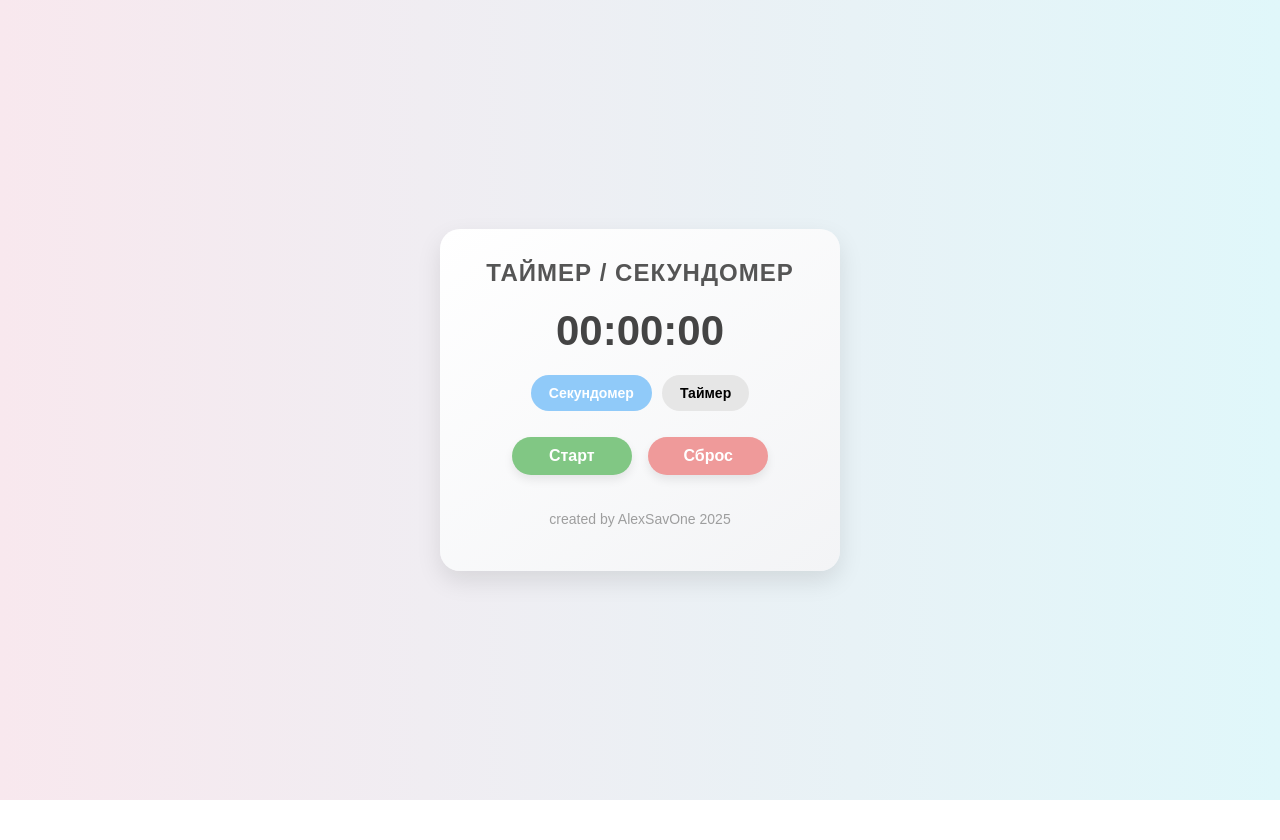
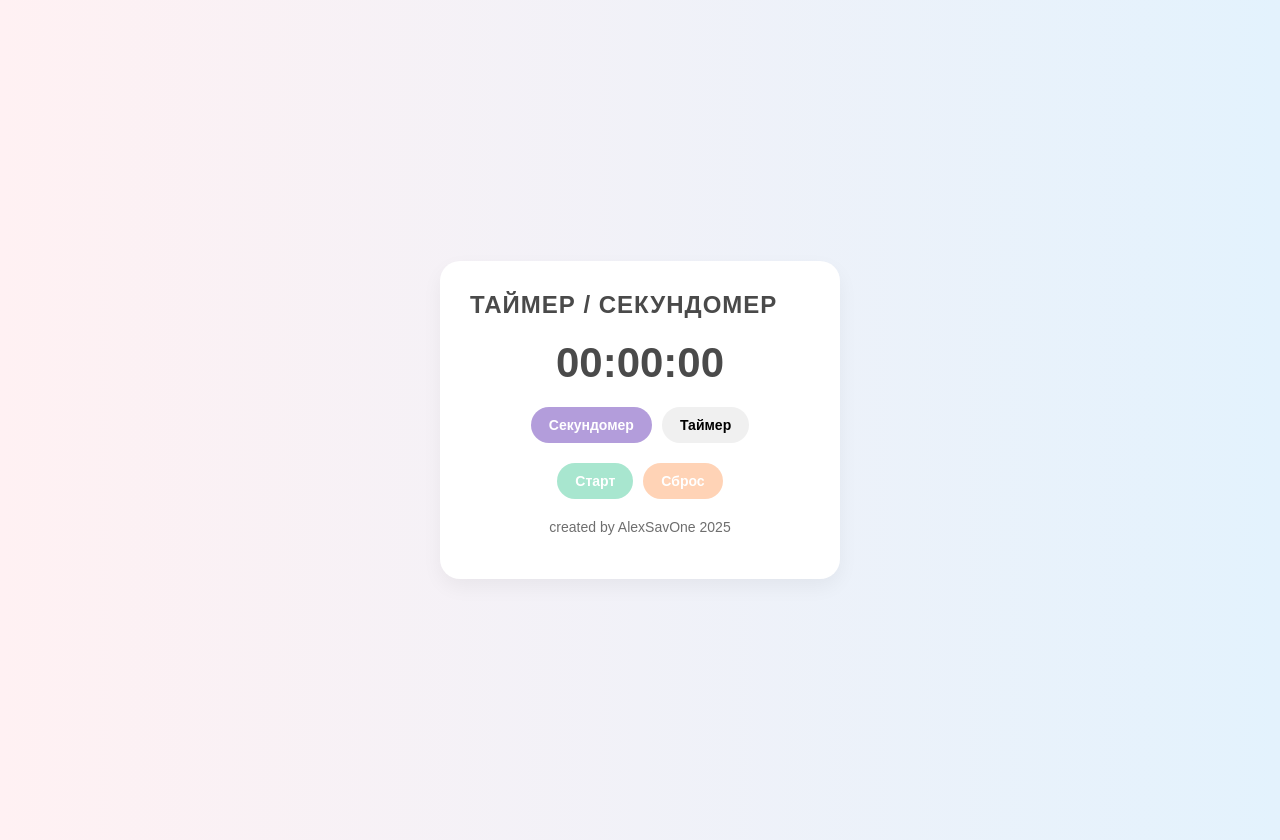
Before and after one commit to AlexSavOne/timer-stopwatch, a website: page index.html in a window 1280 px wide. Before the commit the page ends 800 px from the top, so only its background shows below. Drawn offline with Linux system fonts and the light colour scheme.

Commit message:
style: обновить палитру на пастельные цвета и добавить плавные переходы

```diff
--- a/style.css
+++ b/style.css
@@ -1,77 +1,135 @@
+:root {
+  --bg-start: #fff1f3;
+  --bg-end: #e3f2fd;
+  --card-bg: #ffffff;
+  --text-color: #4a4a4a;
+  --primary: #a8e6cf;
+  --primary-hover: #8bd8b4;
+  --danger: #ffd3b6;
+  --danger-hover: #ffbf94;
+  --toggle-bg: #f0f0f0;
+  --toggle-active: #b39ddb;
+}
+
+[data-theme="dark"] {
+  --bg-start: #2c3e50;
+  --bg-end: #34495e;
+  --card-bg: #3b4c5a;
+  --text-color: #ecf0f1;
+  --toggle-bg: #6c7a89;
+  --toggle-active: #8e44ad;
+}
+
 body {
   font-family: 'Arial', sans-serif;
-  background: linear-gradient(to right, #f8e8ee, #e0f7fa);
+  background: linear-gradient(to right, var(--bg-start), var(--bg-end));
+  color: var(--text-color);
   display: flex;
   justify-content: center;
   align-items: center;
   height: 100vh;
   margin: 0;
   padding: 20px;
-  box-sizing: border-box;
+  transition: background 0.5s ease;
+}
+
+.container {
+  background: var(--card-bg);
+  padding: 30px;
+  border-radius: 20px;
+  box-shadow: 0 8px 20px rgba(0, 0, 0, 0.05);
+  text-align: center;
+  width: 100%;
+  max-width: 340px;
+}
+
+header {
+  display: flex;
+  justify-content: space-between;
+  align-items: center;
 }
 
 header h1 {
-  margin: 0 0 20px;
+  margin: 0;
   font-size: 24px;
-  color: #555;
   text-transform: uppercase;
   letter-spacing: 1px;
 }
 
-footer {
-  margin-top: 30px;
-  font-size: 14px;
-  color: #888;
-  opacity: 0.8;
+header button {
+  background: none;
+  border: none;
+  font-size: 20px;
+  cursor: pointer;
+  transition: transform 0.3s ease;
 }
 
-.container {
-  background: linear-gradient(145deg, #ffffff, #f3f4f6);
-  padding: 30px;
-  border-radius: 20px;
-  box-shadow: 0 10px 25px rgba(0, 0, 0, 0.1);
-  text-align: center;
-  width: 100%;
-  max-width: 340px;
-  transition: transform 0.3s ease, box-shadow 0.3s ease;
-}
-
-.container:hover {
-  transform: scale(1.02);
-  box-shadow: 0 15px 30px rgba(0, 0, 0, 0.15);
-}
-
-h1 {
-  margin-bottom: 20px;
-  color: #444;
-  font-size: 24px;
-  letter-spacing: 1px;
-  text-transform: uppercase;
+header button:hover {
+  transform: scale(1.1);
 }
 
 .display {
   font-size: 42px;
   font-weight: bold;
-  margin-bottom: 20px;
-  color: #444;
+  margin: 20px 0;
 }
 
+.mode-toggle,
+.controls {
+  display: flex;
+  justify-content: center;
+  gap: 10px;
+  flex-wrap: wrap;
+  margin-bottom: 20px;
+}
+
+.mode-toggle button,
 .controls button {
-  width: 120px;
-  padding: 10px;
-  margin: 6px;
+  padding: 10px 18px;
   border: none;
   border-radius: 20px;
   cursor: pointer;
   font-weight: bold;
-  font-size: 16px;
-  transition: background-color 0.3s ease, transform 0.2s ease;
-  box-shadow: 0 5px 10px rgba(0, 0, 0, 0.08);
+  font-size: 14px;
+  transition: background-color 0.3s ease;
 }
 
-.controls button:focus {
-  outline: none;
-  box-shadow: 0 0 0 3px rgba(0, 123, 255, 0.3);
+.mode-toggle button {
+  background-color: var(--toggle-bg);
+}
+
+.mode-toggle button.active {
+  background-color: var(--toggle-active);
+  color: white;
+}
+
+#start-stop {
+  background-color: var(--primary);
+  color: white;
+}
+
+#start-stop:hover {
+  background-color: var(--primary-hover);
+}
+
+#lap {
+  background-color: #ffb74d;
+  color: white;
+  transition: background-color 0.3s ease;
+}
+
+#lap:disabled {
+  opacity: 0.5;
+  cursor: not-allowed;
+}
+
+#reset {
+  background-color: var(--danger);
+  color: white;
+}
+
+#reset:hover {
+  background-color: var(--danger-hover);
 }
 
 .time-inputs {
@@ -79,7 +137,6 @@ h1 {
   justify-content: center;
   gap: 8px;
   margin-bottom: 20px;
-  flex-wrap: wrap;
 }
 
 .time-inputs input {
@@ -89,66 +146,61 @@ h1 {
   border: 1px solid #ccc;
   text-align: center;
   font-size: 18px;
-  background-color: #f9f9f9;
+  background-color: #fafafa;
+  transition: border-color 0.3s ease, background-color 0.3s ease;
 }
 
-.mode-toggle {
-  display: flex;
-  justify-content: center;
-  gap: 10px;
-  margin-bottom: 20px;
-  flex-wrap: wrap;
+.time-inputs input:focus {
+  border-color: var(--primary);
+  background-color: #fff;
 }
 
-.mode-toggle button {
-  padding: 10px 18px;
-  border: none;
-  border-radius: 20px;
-  background-color: #e6e6e6;
-  cursor: pointer;
-  font-weight: bold;
-  font-size: 14px;
-  transition: background-color 0.3s;
+.progress-bar {
+  width: 100%;
+  height: 8px;
+  background: #e0e0e0;
+  border-radius: 4px;
+  overflow: hidden;
+  margin-bottom: 20px;
 }
 
-.mode-toggle button.active {
-  background-color: #90caf9;
-  color: white;
+.progress {
+  width: 0%;
+  height: 100%;
+  background: var(--primary);
+  transition: width 0.5s ease;
 }
 
-#start-stop {
-  background-color: #81c784;
-  color: white;
+.laps {
+  list-style: none;
+  max-height: 150px;
+  overflow-y: auto;
+  padding: 0;
+  margin: 0;
+  text-align: left;
 }
 
-#start-stop:hover {
-  background-color: #66bb6a;
-  transform: translateY(-2px);
+.laps li {
+  padding: 4px 0;
+  border-bottom: 1px solid #eee;
 }
 
-#reset {
-  background-color: #ef9a9a;
-  color: white;
+footer {
+  margin-top: 20px;
+  font-size: 14px;
+  opacity: 0.8;
 }
-
-#reset:hover {
-  background-color: #e57373;
-  transform: translateY(-2px);
-}
-
 
 /* Адаптивность */
 @media (max-width: 400px) {
-  .controls button {
-    width: 100%;
+
+  .controls button,
+  .mode-toggle button {
+    flex: 1;
+    min-width: 100px;
   }
 
   .time-inputs input {
     width: 60px;
   }
-
-  .mode-toggle button {
-    flex: 1;
-    min-width: 100px;
-  }
 }
```
